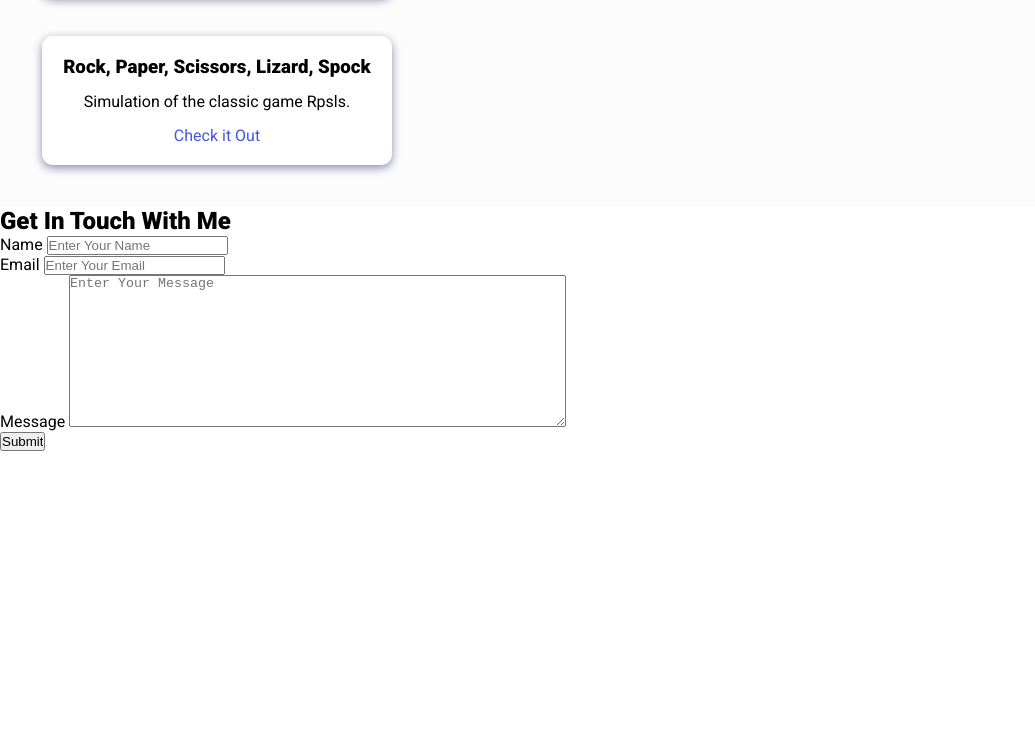
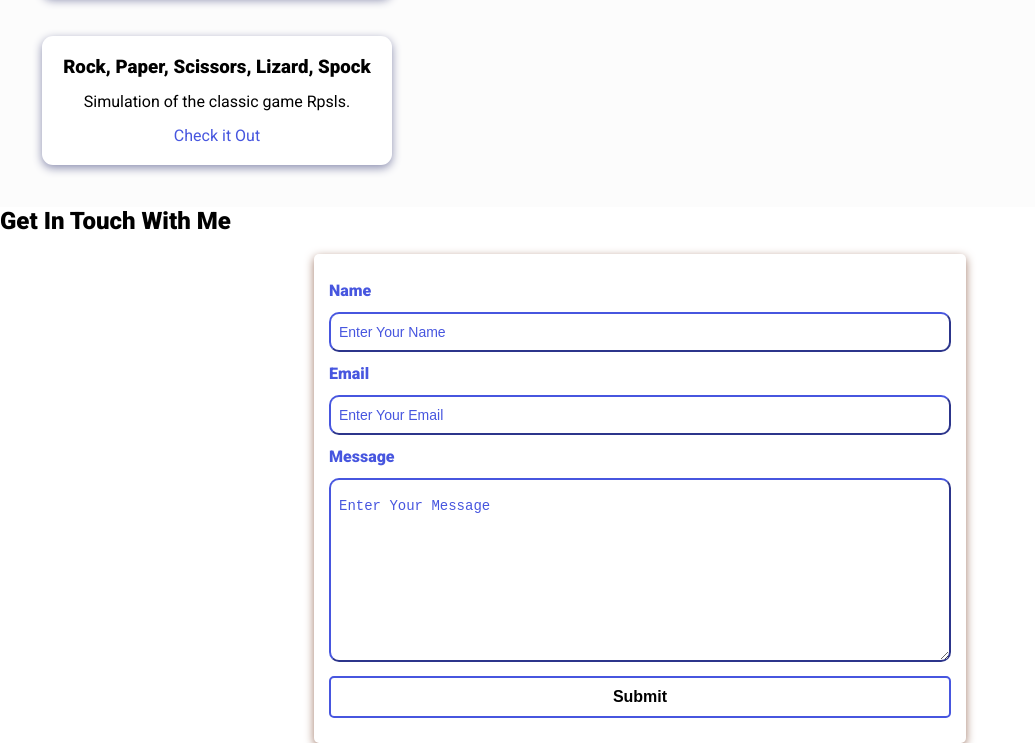
Before and after one commit to TylerSerrano98/TylerSerrano98.github.io, a plain HTML site: page index.html in a window 1280 px wide. Shown: the part 1139-1882 px from the top of the page, without its empty margins (0-1035 px from the left). Before the commit the page ends 1590 px from the top, so only its background shows below. Drawn offline with Linux system fonts and the light colour scheme.

Commit message:
styled out my contact section, and tested everything in website to make sure it works!

```diff
--- a/style.css
+++ b/style.css
@@ -170,3 +170,60 @@ bio h1 {
     padding: 20px;
     margin: 10px;
 }
+
+.contact {
+    margin-top: 2rem;
+}
+
+.contact-form-container {
+    max-width: 40.75rem;
+    margin: 0 auto;
+    padding: 0.938rem;
+    border-radius: 5px;
+    box-shadow: 0 3px 10px var(--secondary-shadow);
+}
+
+.contact-form-container label {
+    line-height: 2.7rem;
+    font-weight: var(--bold-font);
+    color: var(--primary-color);
+}
+
+.contact-form-container textarea {
+    min-height: 6.25rem;
+    font-size: 14px;
+}
+
+.contact-form-container .input-field {
+    width: 100%;
+    padding-top: 10px;
+    padding-bottom: 10px;
+    border-radius: 10px;
+    border: none;
+    border: 2px outset var(--primary-color);
+    font-size: 0.875rem;
+    outline: none;
+}
+
+.input-field::placeholder {
+    padding: 0.5rem;
+    color: var(--primary-color);
+}
+
+.submit-btn {
+    width: 100%;
+    padding: 10px;
+    margin: 10px 0;
+    background-color: #fff;
+    border: 2px solid var(--primary-color);
+    border-radius: 5px;
+    font-size: 1rem;
+    font-weight: var(--bold-font);
+    transition: var(--transition);
+}
+
+.submit-btn:hover {
+    background-color: var(--primary-color);
+    border: 2px solid var(--primary-color);
+    cursor: pointer;
+}
```
Also changed, not shown: index.html (+1 -0 lines).
